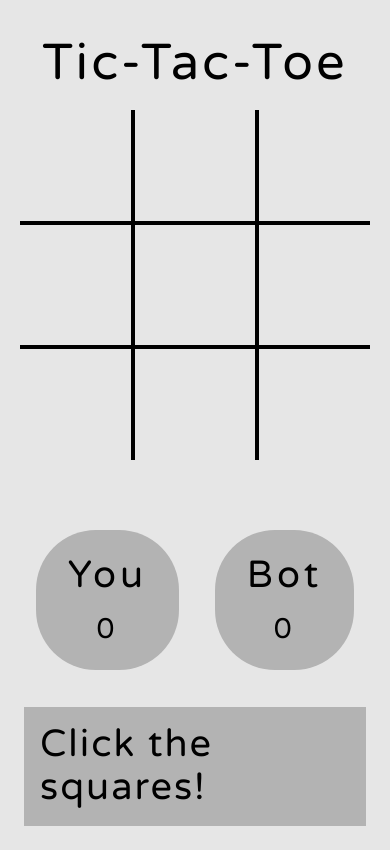
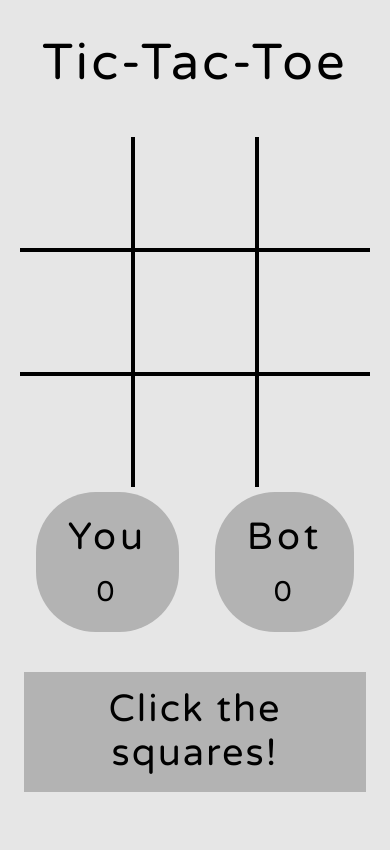
Before and after one commit to AnOrdinaryUsername/Tic-Tac-Toe, a website: page index.html in a window 390 px wide. Drawn offline with Linux system fonts and the light colour scheme.

Commit message:
Fix positioning issues with table

```diff
--- a/styles/style.css
+++ b/styles/style.css
@@ -22,11 +22,12 @@ h1 {
   font-size: 2.37em;
   letter-spacing: 0.2rem;
   padding: 3.2rem;
+  text-align: center;
 }
 
 @media (max-width: 768px) {
   #result-text {
-    margin: 2.4rem;
+    margin: 0 2.4rem 2.4rem;
     padding: 1.6rem;
   }
 }
@@ -35,7 +36,7 @@ h1 {
   align-items: center;
   display: flex;
   flex-flow: row wrap;
-  height: 70vh;
+  margin: 4rem 0rem;
   justify-content: space-evenly;
 }
 
@@ -84,18 +85,13 @@ span {
 table {
   border-spacing: 3px;
   height: 36rem;
+  left: 50%;
   position: absolute;
   table-layout: fixed;
-  top: 15.5rem;
+  top: 50%;
+  transform: translate(-50%, -50%);
   width: 36rem;
   z-index: 1000;
-}
-
-@media (max-width: 768px) {
-  table {
-    align-self: flex-start;
-    top: 9rem;
-  }
 }
 
 td {
@@ -112,9 +108,10 @@ td > span {
 .game-box {
   align-items: center;
   display: grid;
-  height: 40rem;
+  height: auto;
   grid-template-columns: repeat(3, 12rem);
   grid-template-rows: repeat(3, 12rem);
+  position: relative;
   justify-items: center;
 }
 
```
